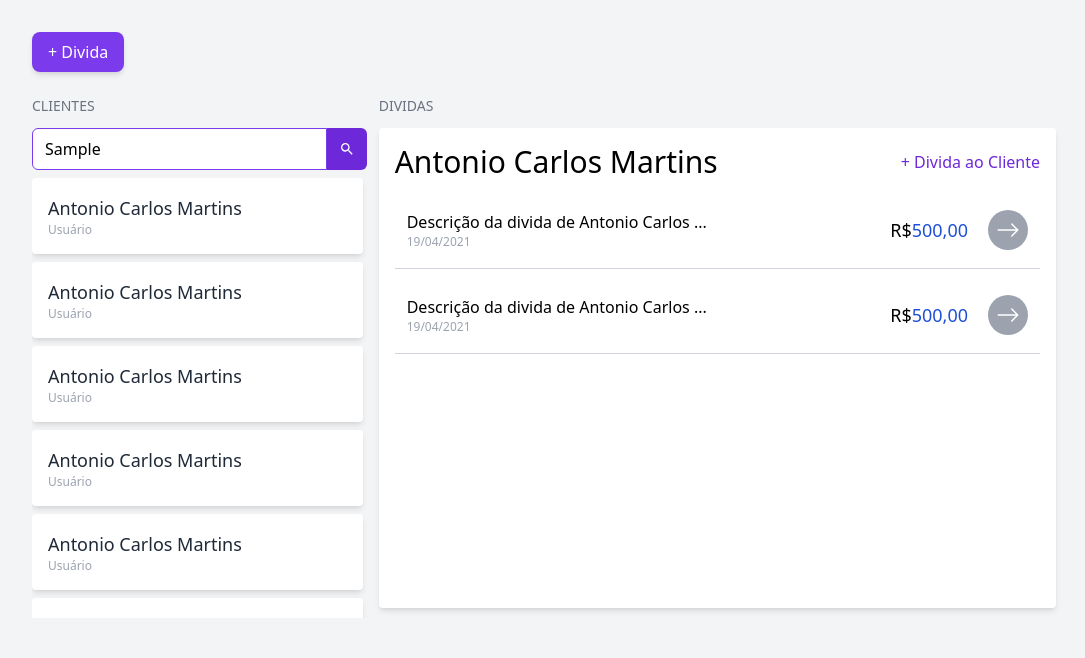
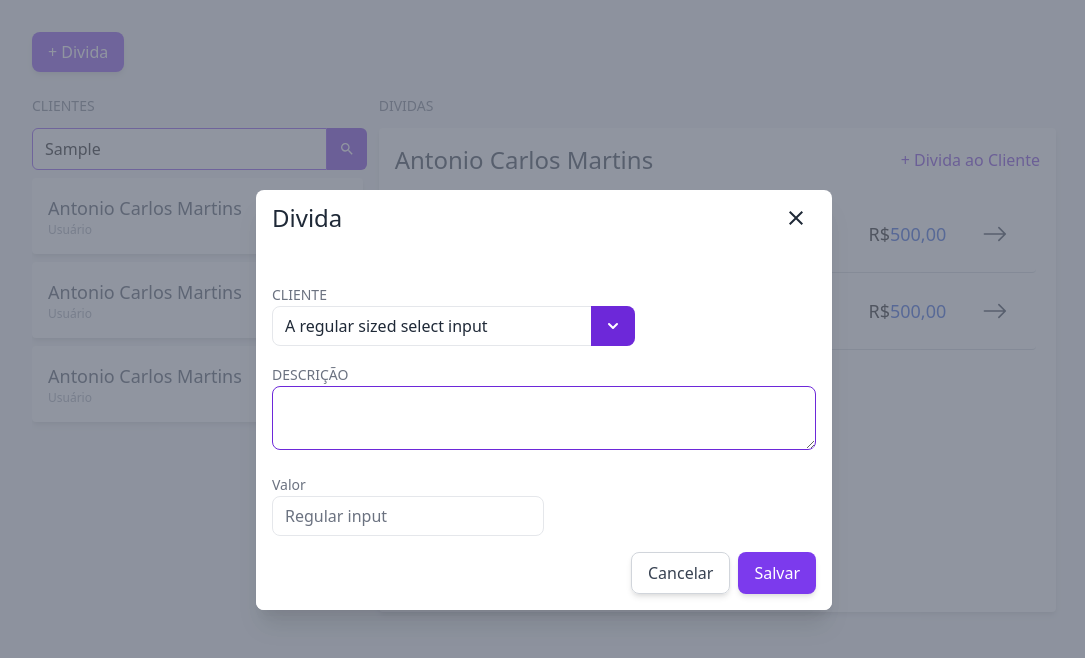
Before and after one commit to CarlosSb/devedores-teste-code7, a Next.js app: page / in a window 1280 px wide. Both pictures are taken after typing "Sample" into the empty fields and a click on the button "+ Divida". Shown: the top 658 px of the page, without its empty margins (96-1181 px from the left). Built offline with nearby package versions, Linux system fonts and the light colour scheme.

Commit message:
ajustando layout, extilizando componente para exibir as infor do cliente e criandão do modal para cadastro e edição da divida

```diff
--- a/package.json
+++ b/package.json
@@ -8,6 +8,7 @@
     "start": "next start"
   },
   "dependencies": {
+    "@headlessui/react": "^1.0.0",
     "next": "10.x",
     "react": "17.x",
     "react-dom": "17.x",
--- /dev/null
+++ b/src/components/Modal.js
@@ -0,0 +1,126 @@
+/* This example requires Tailwind CSS v2.0+ */
+import { Fragment, useRef, useState } from "react";
+import { Dialog, Transition } from "@headlessui/react";
+import { AiOutlineWarning } from "react-icons/ai";
+import { MdClose } from "react-icons/md";
+
+export default function Modal({ open = false, setOpen = () => {} }) {
+  const cancelButtonRef = useRef();
+
+  return (
+    <Transition.Root show={open} as={Fragment}>
+      <Dialog
+        as="div"
+        static
+        className="fixed z-10 inset-0 overflow-y-auto"
+        initialFocus={cancelButtonRef}
+        open={open}
+        onClose={setOpen}
+      >
+        <div className="flex items-end justify-center min-h-screen pt-4 px-4 pb-20 text-center sm:block sm:p-0">
+          <Transition.Child
+            as={Fragment}
+            enter="ease-out duration-300"
+            enterFrom="opacity-0"
+            enterTo="opacity-100"
+            leave="ease-in duration-200"
+            leaveFrom="opacity-100"
+            leaveTo="opacity-0"
+          >
+            <Dialog.Overlay className="fixed inset-0 bg-gray-500 bg-opacity-75 transition-opacity" />
+          </Transition.Child>
+
+          {/* This element is to trick the browser into centering the modal contents. */}
+          <span
+            className="hidden sm:inline-block sm:align-middle sm:h-screen"
+            aria-hidden="true"
+          >
+            &#8203;
+          </span>
+          <Transition.Child
+            as={Fragment}
+            enter="ease-out duration-300"
+            enterFrom="opacity-0 translate-y-4 sm:translate-y-0 sm:scale-95"
+            enterTo="opacity-100 translate-y-0 sm:scale-100"
+            leave="ease-in duration-200"
+            leaveFrom="opacity-100 translate-y-0 sm:scale-100"
+            leaveTo="opacity-0 translate-y-4 sm:translate-y-0 sm:scale-95"
+          >
+            <div className="inline-block align-bottom bg-white rounded-lg text-left overflow-hidden shadow-xl transform transition-all sm:my-8 sm:align-middle sm:max-w-xl sm:w-full">
+              <div className="flex items-center justify-between px-4 py-2 text-2xl text-gray-800">
+                <h2>Divida</h2>
+                <button
+                  type="button"
+                  className=" rounded-full p-2 hover:bg-gray-50 focus:outline-none"
+                  onClick={() => setOpen(false)}
+                >
+                  <MdClose />
+                </button>
+              </div>
+              <div className="bg-white px-4 pt-5 pb-4">
+                <form>
+                  <div className="my-4 w-2/3">
+                    <label className="text-sm text-gray-500 my-3">
+                      CLIENTE
+                    </label>
+                    <div class="relative inline-block w-full text-gray-800">
+                      <select
+                        class="w-full h-10 pl-3 pr-6 text-base placeholder-gray-500 bg-white border rounded-lg appearance-none focus:border-purple-700 focus:outline-none"
+                        placeholder="Regular input"
+                      >
+                        <option>A regular sized select input</option>
+                        <option>Another option</option>
+                        <option>And one more</option>
+                      </select>
+                      <div class="bg-purple-700 rounded-r-lg text-white absolute inset-y-0 right-0 flex items-center px-3">
+                        <svg class="w-5 h-5 fill-current" viewBox="0 0 20 20">
+                          <path
+                            d="M5.293 7.293a1 1 0 011.414 0L10 10.586l3.293-3.293a1 1 0 111.414 1.414l-4 4a1 1 0 01-1.414 0l-4-4a1 1 0 010-1.414z"
+                            clip-rule="evenodd"
+                            fill-rule="evenodd"
+                          ></path>
+                        </svg>
+                      </div>
+                    </div>
+                  </div>
+                  <div className="my-4">
+                    <label className="text-sm text-gray-500 my-3">
+                      DESCRIÇÃO
+                    </label>
+                    <textarea class="w-full h-16 px-3 py-2 text-base text-gray-800 placeholder-gray-500 border rounded-lg focus:outline-none focus: border-purple-700" />
+                  </div>
+                  <div class="my-4 w-1/2">
+                    <label class="text-sm text-gray-500 my-3">Valor</label>
+                    <input
+                      class="w-full h-10 px-3 text-base text-gray-800 placeholder-gray-500 border rounded-lg focus:outline-none focus:border-purple-700"
+                      type="text"
+                      placeholder="Regular input"
+                    />
+                  </div>
+
+                  <div className=" flex justify-end gap-2 mt-4">
+                    <button
+                      type="button"
+                      className="btn btn-outline"
+                      onClick={() => setOpen(false)}
+                      ref={cancelButtonRef}
+                    >
+                      Cancelar
+                    </button>
+                    <button
+                      type="button"
+                      className="btn btn-primary"
+                      onClick={() => setOpen(false)}
+                    >
+                      Salvar
+                    </button>
+                  </div>
+                </form>
+              </div>
+            </div>
+          </Transition.Child>
+        </div>
+      </Dialog>
+    </Transition.Root>
+  );
+}
--- a/src/pages/index.js
+++ b/src/pages/index.js
@@ -1,9 +1,20 @@
+import { useState } from "react";
 import Head from "next/head";
-import { MdSearch } from "react-icons/md";
+import { MdSearch, MdDelete, MdArrowBack, MdEdit } from "react-icons/md";
 import { BsArrowRight } from "react-icons/bs";
 
+import Modal from "../components/Modal";
+
 export default function Home() {
+  const [isOpenDebt, setOpenDebt] = useState(false);
+  const [isOpenModal, setIsOpenModal] = useState(false);
+
+  function handleOpenModal() {
+    setIsOpenModal(!isOpenModal);
+  }
+
   return (
+    <>
       <div className="container mx-auto py-2 h-full">
         <Head>
           <title>Devedores</title>
@@ -12,7 +23,11 @@ export default function Home() {
 
         <main className="max-w-5xl mx-auto flex flex-col h-full">
           <div className="pb-1 pt-6">
-          <button type="button" className="btn btn-primary">
+            <button
+              onClick={handleOpenModal}
+              type="button"
+              className="btn btn-primary"
+            >
               + Divida
             </button>
           </div>
@@ -37,69 +52,67 @@ export default function Home() {
 
               <div className="flex flex-col gap-2 mt-1 pr-2 h-full overflow-y-auto">
                 {/** lista de Clientes */}
-              <div className="p-4 bg-white rounded shadow-md">
-                <p className="text-lg text-gray-800 font-medium">
+                <button
+                  type="button"
+                  className="text-left p-4 bg-white rounded shadow-md focus:outline-none focus:bg-gray-50 hover:opacity-80"
+                >
+                  <p className="text-lg text-gray-700 font-medium">
                     Antonio Carlos Martins
                   </p>
                   <p className="text-xs text-gray-400 font-light">Usuário</p>
-              </div>
+                </button>
 
-              <div className="p-4 bg-white rounded shadow-md">
-                <p className="text-lg text-gray-800 font-medium">
+                <button
+                  type="button"
+                  className="text-left p-4 bg-white rounded shadow-md focus:outline-none focus:bg-gray-50 hover:opacity-80"
+                >
+                  <p className="text-lg text-gray-700 font-medium">
                     Antonio Carlos Martins
                   </p>
                   <p className="text-xs text-gray-400 font-light">Usuário</p>
-              </div>
+                </button>
 
-              <div className="p-4 bg-white rounded shadow-md">
-                <p className="text-lg text-gray-800 font-medium">
+                <button
+                  type="button"
+                  className="text-left p-4 bg-white rounded shadow-md focus:outline-none focus:bg-gray-50 hover:opacity-80"
+                >
+                  <p className="text-lg text-gray-700 font-medium">
                     Antonio Carlos Martins
                   </p>
                   <p className="text-xs text-gray-400 font-light">Usuário</p>
-              </div>
-
-              <div className="p-4 bg-white rounded shadow-md">
-                <p className="text-lg text-gray-800 font-medium">
-                  Antonio Carlos Martins
-                </p>
-                <p className="text-xs text-gray-400 font-light">Usuário</p>
-              </div>
-
-              <div className="p-4 bg-white rounded shadow-md">
-                <p className="text-lg text-gray-800 font-medium">
-                  Antonio Carlos Martins
-                </p>
-                <p className="text-xs text-gray-400 font-light">Usuário</p>
-              </div>
-
-              <div className="p-4 bg-white rounded shadow-md">
-                <p className="text-lg text-gray-800 font-medium">
-                  Antonio Carlos Martins
-                </p>
-                <p className="text-xs text-gray-400 font-light">Usuário</p>
-              </div>
+                </button>
 
                 {/** lista de Clientes */}
               </div>
             </div>
             <div className="w-2/3">
               <h2 className="text-sm text-gray-500 my-3">DIVIDAS</h2>
-            <div className="bg-white rounded shadow-md p-4 mt-2 h-full ">
+              <div className="bg-white rounded shadow-md p-4">
                 <div className="flex items-center justify-between">
-                <h2 className="text-3xl">Antonio Carlos Martins</h2>
+                  <h2 className="text-2xl text-gray-800">
+                    Antonio Carlos Martins
+                  </h2>
                   <button
+                    onClick={handleOpenModal}
                     type="button"
                     className="text-purple-700 hover:text-purple-600 focus:text-purple-600 focus:outline-none"
                   >
                     + Divida ao Cliente
                   </button>
                 </div>
-              <div className="flex flex-col gap-2 mt-1 py-2 h-full overflow-y-auto">
+                <div className="h-96 relative mt-5 mb-4 ">
+                  <div className="flex flex-col h-full overflow-y-auto m-1">
                     {/**lista de Dividas do Cliente */}
 
-                <div className="flex items-center justify-start gap-2 p-3 border-b border-gray-300">
+                    <button
+                      onClick={() => setOpenDebt(true)}
+                      type="button"
+                      className="flex items-center justify-start gap-2 text-left p-3 rounded border-b border-gray-300 focus:outline-none focus:bg-gray-50 hover:bg-gray-50 hover:opacity-80"
+                    >
                       <div className="w-full">
-                    <p>Descrição da divida de Antonio Carlos ...</p>
+                        <p className="text-lg text-gray-700 font-medium">
+                          Descrição da divida de Antonio Carlos ...
+                        </p>
                         <p className="text-xs text-gray-400">19/04/2021</p>
                       </div>
 
@@ -107,17 +120,17 @@ export default function Home() {
                         R$<span className="text-blue-700">500,00</span>
                       </p>
 
+                      <BsArrowRight className="text-gray-800 text-4xl mx-4" />
+                    </button>
+
                     <button
                       type="button"
-                    className="focus:outline-none hover:bg-opacity-80 text-white text-2xl p-2 rounded-full bg-gray-400"
+                      className="flex items-center justify-start gap-2 text-left p-3 rounded border-b border-gray-300 focus:outline-none focus:bg-gray-50 hover:bg-gray-50 hover:opacity-80"
                     >
-                    <BsArrowRight className="" />
-                  </button>
-                </div>
-
-                <div className="flex items-center justify-start gap-2 p-3 border-b border-gray-300">
                       <div className="w-full">
-                    <p>Descrição da divida de Antonio Carlos ...</p>
+                        <p className="text-lg text-gray-700 font-medium">
+                          Descrição da divida de Antonio Carlos ...
+                        </p>
                         <p className="text-xs text-gray-400">19/04/2021</p>
                       </div>
 
@@ -125,20 +138,74 @@ export default function Home() {
                         R$<span className="text-blue-700">500,00</span>
                       </p>
 
+                      <BsArrowRight className="text-gray-800 text-4xl mx-4" />
+                    </button>
+
+                    {/**lista de Dividas do Cliente */}
+                  </div>
+
+                  {isOpenDebt && (
+                    <div className="absolute inset-0 bg-gray-50 rounded-md shadow-md">
+                      <div className="flex items justify-between text-gray-800 text-xl p-3">
+                        <div className="flex items-center gap-2">
+                          <button
+                            onClick={() => setOpenDebt(false)}
+                            type="button"
+                            className="focus:outline-none p-2 rounded-full hover:bg-gray-100"
+                          >
+                            <MdArrowBack />
+                          </button>
+                          <h2>Detalhes Divida</h2>
+                        </div>
+
                         <button
                           type="button"
-                    className="focus:outline-none hover:bg-opacity-80 text-white text-2xl p-2 rounded-full bg-gray-400"
+                          className=" focus:outline-none hover:bg-opacity-80 p-2 rounded-full text-red-700 hover:bg-gray-100"
                         >
-                    <BsArrowRight className="" />
+                          <MdDelete />
                         </button>
                       </div>
 
-                {/**lista de Dividas do Cliente */}
+                      <div className="px-4 text-gray-800">
+                        <button
+                          type="button"
+                          className="flex items-center gap-1 text-purple-700 hover:text-purple-600 focus:text-purple-600 focus:outline-none"
+                        >
+                          <MdEdit /> EDITAR
+                        </button>
+
+                        <div className="my-5">
+                          <h2 className="text-sm text-gray-500 my-3">
+                            DSCRIÇÃO
+                          </h2>
+                          <p>
+                            Amet ullamco commodo ad ex ea exercitation. Anim qui
+                            non ullamco nisi dolor do ex non ad ut ea. Et et ex
+                            sunt tempor.
+                          </p>
+                        </div>
+
+                        <div className="my-5">
+                          <h2 className="text-sm text-gray-500 my-3">VALOR</h2>
+                          <p className="text-2xl">R$ 500,00</p>
+                        </div>
+
+                        <div className="my-5">
+                          <h2 className="text-sm text-gray-500 my-3">
+                            DATA DASTRO
+                          </h2>
+                          <p>R$ 19/04/2021</p>
+                        </div>
+                      </div>
+                    </div>
+                  )}
                 </div>
               </div>
             </div>
           </div>
         </main>
       </div>
+      <Modal open={isOpenModal} setOpen={setIsOpenModal} />
+    </>
   );
 }
--- a/src/styles/globals.css
+++ b/src/styles/globals.css
@@ -8,8 +8,12 @@ html {
 }
 
 .btn {
-  @apply py-2 px-4 rounded-lg shadow-md;
+  @apply py-2 px-4 rounded-lg shadow-md focus:outline-none;
 }
 .btn-primary {
   @apply text-white bg-purple-600 hover:bg-purple-700;
 }
+
+.btn-outline {
+  @apply border border-gray-300 bg-transparent text-base font-medium text-gray-700 hover:bg-gray-50;
+}
```
Also changed, not shown: 1 other file (tests, documents, lock files or other folders). Lines whose indentation alone changed are shown as unchanged.
